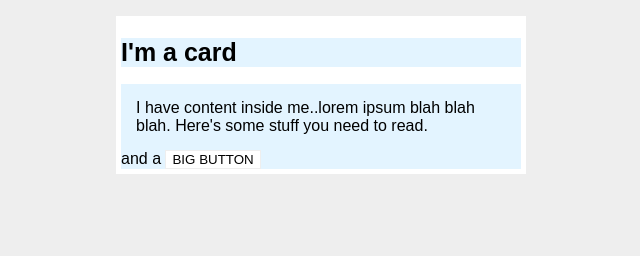
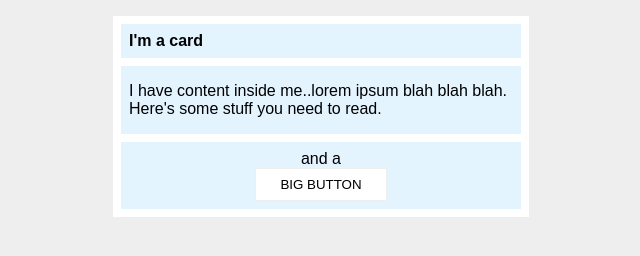
Before and after one commit to Raphael-Cruzado/odin-repos, a plain HTML site: page css-exercises/margin-and-padding/02-margin-and-padding-2/index.html in a window 1280 px wide. Shown: the whole page, without its empty margins (319-959 px from the left). Drawn offline with Linux system fonts and the light colour scheme.

Commit message:
finished 02-margin-and-padding

```diff
--- a/css-exercises/margin-and-padding/02-margin-and-padding-2/style.css
+++ b/css-exercises/margin-and-padding/02-margin-and-padding-2/style.css
@@ -8,26 +8,38 @@ body {
   background: #fff;
   margin: 16px auto;
   /**/
-  padding: 5px;
+  padding: 8px;
 }
 
 .title {
   background: #e3f4ff;
   /**/
-  font-size: 25px;
+  font-size: 16px;
+
+  margin-top: 0;
+  margin-bottom: 8px;
+  padding: 8px;
 }
 
 .content {
   background: #e3f4ff;
-  /*  */
-  padding: 15px;
+  /* */
+  margin-bottom: 8px;
+  padding: 16px 8px;
 }
 
 .button-container {
   background: #e3f4ff;
+  padding: 8px;
+  /**/
+  text-align: center;
 }
 
 button {
   background: white;
   border: 1px solid #eee;
+  /* */
+  display: block; /*this is to give the property take up its own line*/
+  margin: 0 auto; /*the first # is for the top & bottom margin, the second is to center the left & right margin*/
+  padding: 8px 24px;
 }
```
Also changed, not shown: css-exercises/margin-and-padding/02-margin-and-padding-2/index.html (+3 -1 lines).
